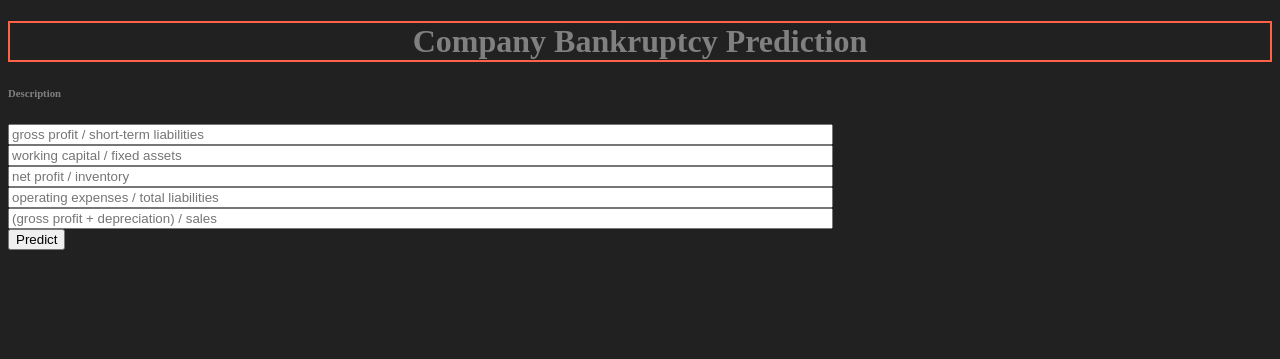
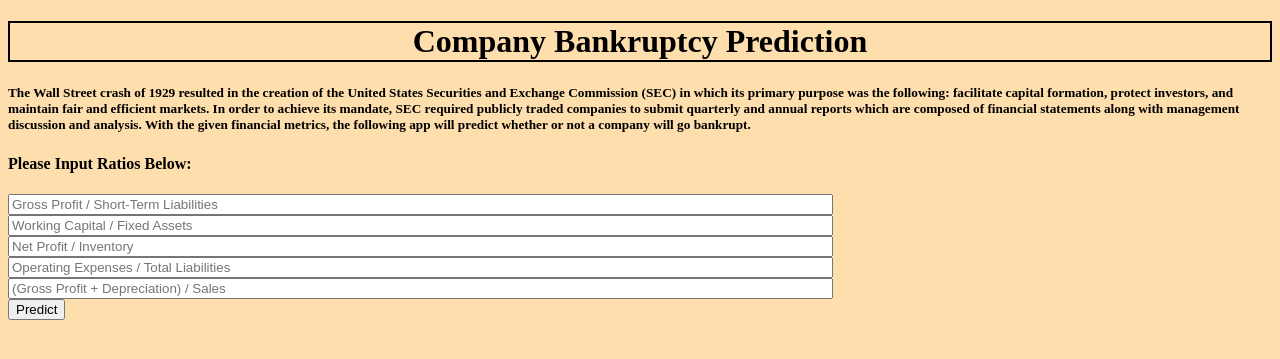
Before and after one commit to siddpatel01/capstone_bankruptcy_prediction, a Flask app: page / in a window 1280 px wide. Shown: the top 359 px of the page. Run offline with Flask 2, Linux system fonts and the light colour scheme; parts of the project's set-up code (start-up, migrations or seed data) failed here and were passed over.

Commit message:
This is the commit for Procfile

```diff
--- a/requirements.txt
+++ b/requirements.txt
@@ -3,3 +3,4 @@ sklearn
 pandas
 numpy
 matplotlib
+gunicorn
--- a/templates/home.html
+++ b/templates/home.html
@@ -13,16 +13,17 @@
 
 <body>
  <div class="login">
-    <h1 style="border:2px solid Tomato;"><center>Company Bankruptcy Prediction</center></h1>
-     <h6>Description</h6>
+    <h1 style="border:2px solid black;"><center>Company Bankruptcy Prediction</center></h1>
+     <h5>The Wall Street crash of 1929 resulted in the creation of the United States Securities and Exchange Commission (SEC) in which its primary purpose was the following: facilitate capital formation, protect investors, and maintain fair and efficient markets. In order to achieve its mandate, SEC required publicly traded companies to submit quarterly and annual reports which are composed of financial statements along with management discussion and analysis. With the given financial metrics, the following app will predict whether or not a company will go bankrupt. </h5>
 
      <!-- Main Input For Receiving Query to our ML -->
     <form action="{{ url_for('predict')}}"method="post">
-        <input type="text" name="Attr12" placeholder="gross profit / short-term liabilities" required="required" size="100"/><br>
-        <input type="text" name="Attr28" placeholder="working capital / fixed assets" required="required" size="100" /><br>
-        <input type="text" name="Attr45" placeholder="net profit / inventory" required="required" size="100" /><br>
-        <input type="text" name="Attr34" placeholder="operating expenses / total liabilities" required="required" size="100" /><br>
-        <input type="text" name="Attr13" placeholder="(gross profit + depreciation) / sales" required="required" size="100" /><br>
+        <h4> Please Input Ratios Below: </h4>
+        <input type="text" name="Attr12" placeholder="Gross Profit / Short-Term Liabilities" required="required" size="100"/><br>
+        <input type="text" name="Attr28" placeholder="Working Capital / Fixed Assets" required="required" size="100" /><br>
+        <input type="text" name="Attr45" placeholder="Net Profit / Inventory" required="required" size="100" /><br>
+        <input type="text" name="Attr34" placeholder="Operating Expenses / Total Liabilities" required="required" size="100" /><br>
+        <input type="text" name="Attr13" placeholder="(Gross Profit + Depreciation) / Sales" required="required" size="100" /><br>
 
         <button type="submit" class="btn btn-primary btn-block btn-large">Predict</button>
     </form>
@@ -35,8 +36,8 @@
  {{prediction_text}}
 <style>
       body {
-      background-color: #212121;
-      color: grey
+      background-color:#FFDEAD;
+      color: black
       }
    </style>
 </body>
```
Also changed, not shown: 1 other file.
